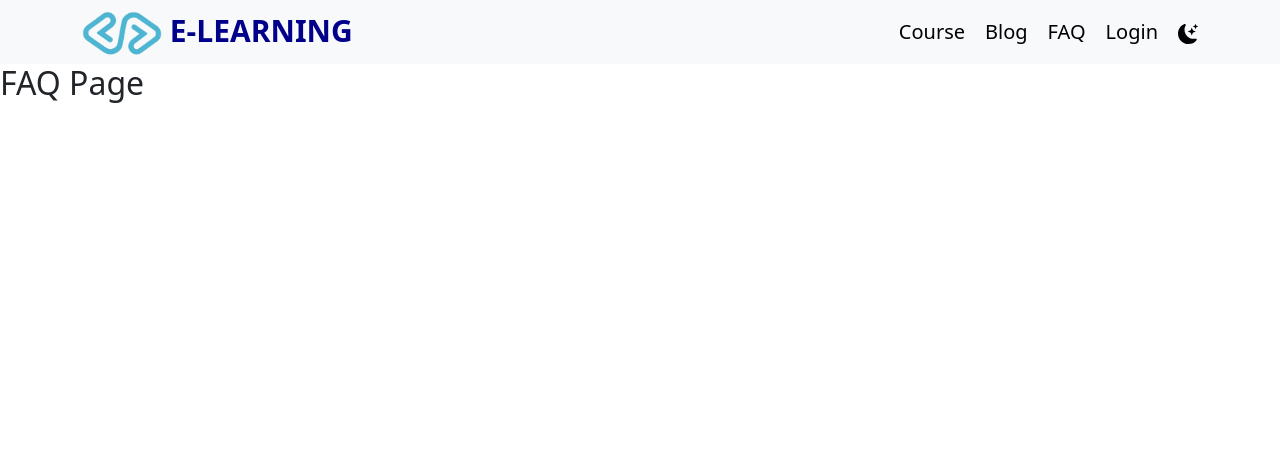
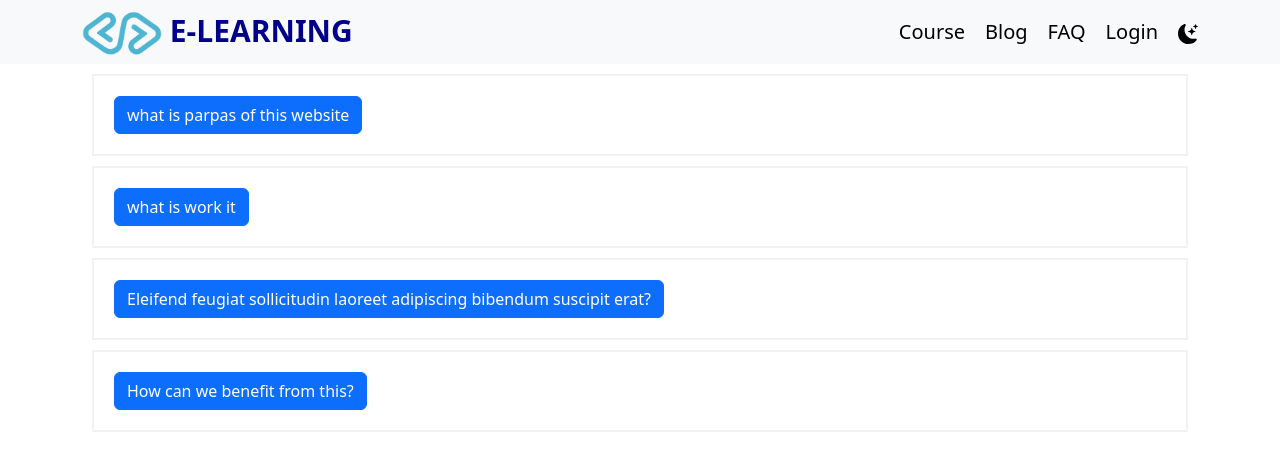
Before and after one commit to tanzilmia/E-LEARNING-claient, a React (Create React App) app: page /faq in a window 1280 px wide. Shown: the top 470 px of the page. Built offline with nearby package versions, Linux system fonts and the light colour scheme; no server answers.

Commit message:
faq page

```diff
--- a/src/component/FAQ/FAQ.js
+++ b/src/component/FAQ/FAQ.js
@@ -1,11 +1,80 @@
-import React from 'react';
+import React, { useState } from "react";
+import Button from "react-bootstrap/Button";
+import Collapse from "react-bootstrap/Collapse";
+import Container from "react-bootstrap/Container";
+import './Faq.css'
+const FAQ = () => {
+  const [open, setOpen] = useState(false);
+  const [open1, setOpen1] = useState(false);
+  const [open2, setOpen2] = useState(false);
+  const [open3, setOpen3] = useState(false);
+  return (
+    <Container>
+      <div className ='faq_div'>
+        {" "}
+        <Button
+          onClick={() => setOpen1(!open1)}
+          aria-controls="example-collapse-text1"
+          aria-expanded={open1}
+          className = 'cusotome_btn'
+        >
+          what is parpas of this website
+        </Button>
+        <Collapse in={open1}>
+          <div id="example-collapse-text1">
+          Website logo. The logo section of the website will commonly be the space for identifying the website brand. While personal blogs and other non-brand-driven websites may only include the name of the website here, this spot is the first point of call for establishing a brand on the website. Header. The header is the top portion of the website, often containing the website logo as well as the main menu. The header is often a permanent fixture of the website, where the main content might scroll beneath it. Menu. Menus, often placed at an easy-to-reach place on the website, provide a way to navigate the website in an easy way. A main menu is often contained in the header, or on a collapsible pane (especially in mobile views of websites), and allows navigation through the pages of the website. Body. The body area of a website is the area of the website that contains the most content. There are a number of different kinds of content. Specific pages will contain specific content.
+          </div>
+        </Collapse>
+      </div>
 
-const FAQ = () => {
-    return (
-        <div>
-            <h2>FAQ Page</h2>
-        </div>
-    );
+      <div className ='faq_div'>
+        {" "}
+        <Button
+          onClick={() => setOpen(!open)}
+          aria-controls="example-collapse-text1"
+          aria-expanded={open}
+        >
+          what is work it
+        </Button>
+        <Collapse in={open}>
+          <div id="example-collapse-text1">
+          Work It is an American television sitcom that aired on ABC from January 3 to January 10, 2012. Set in St. Louis, the series is about two men who must dress as women in order to keep a job in a bad economy. The series had received overwhelmingly negative reviews.
+          </div>
+        </Collapse>
+      </div>
+      <div className ='faq_div'>
+        {" "}
+        <Button
+          onClick={() => setOpen2(!open2)}
+          aria-controls="example-collapse-text12"
+          aria-expanded={open}
+        >
+          Eleifend feugiat sollicitudin laoreet adipiscing bibendum suscipit erat?
+        </Button>
+        <Collapse in={open2}>
+          <div id="example-collapse-text12">
+          Justo libero tellus integer tincidunt justo semper consequat venenatis aliquet imperdiet. Ultricies urna proin fusce nulla pretium sodales vel magna et massa euismod vulputate sed.
+          </div>
+        </Collapse>
+      </div>
+      <div className ='faq_div'>
+        {" "}
+        <Button
+          onClick={() => setOpen3(!open3)}
+          aria-controls="example-collapse-text13"
+          aria-expanded={open3}
+        >
+         How can we benefit from this?
+        </Button>
+        <Collapse in={open3}>
+          <div id="example-collapse-text13">
+          We can all benefit from a little white noise, whether it's the whir of crickets or airplanes overhead. The airline will undoubtedly benefit from the agreement, most particularly on that first hop of the
+          </div>
+        </Collapse>
+      </div>
+
+    </Container>
+  );
 };
 
 export default FAQ;
--- /dev/null
+++ b/src/component/FAQ/Faq.css
@@ -0,0 +1,8 @@
+.faq_div{
+    border: 2px solid #f2f2f2;
+    margin: 10px;
+    padding: 20px;
+}
+.cusotome_btn{
+    background: #000;
+}
```
